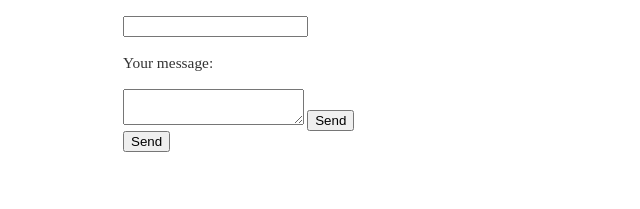
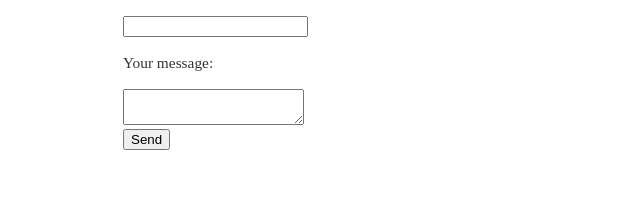
Before and after one commit to not-even-wong/not-even-wong.github.io, a Jekyll site: the page built from index.html, in a window 1280 px wide. Shown: the part 1331-1540 px from the top of the page, without its empty margins (69-709 px from the left). Built offline with Jekyll 4.4.1, drawn with Linux system fonts in a browser that asks for light colours.

Commit message:
Update default.html

```diff
--- a/_layouts/default.html
+++ b/_layouts/default.html
@@ -32,7 +32,6 @@
 					<p>Your message:</p>
 					<textarea name="message"></textarea>
 					</label>
-  					<button type="submit">Send</button>
 				</form>
 			</footer>
 		</body>
```
